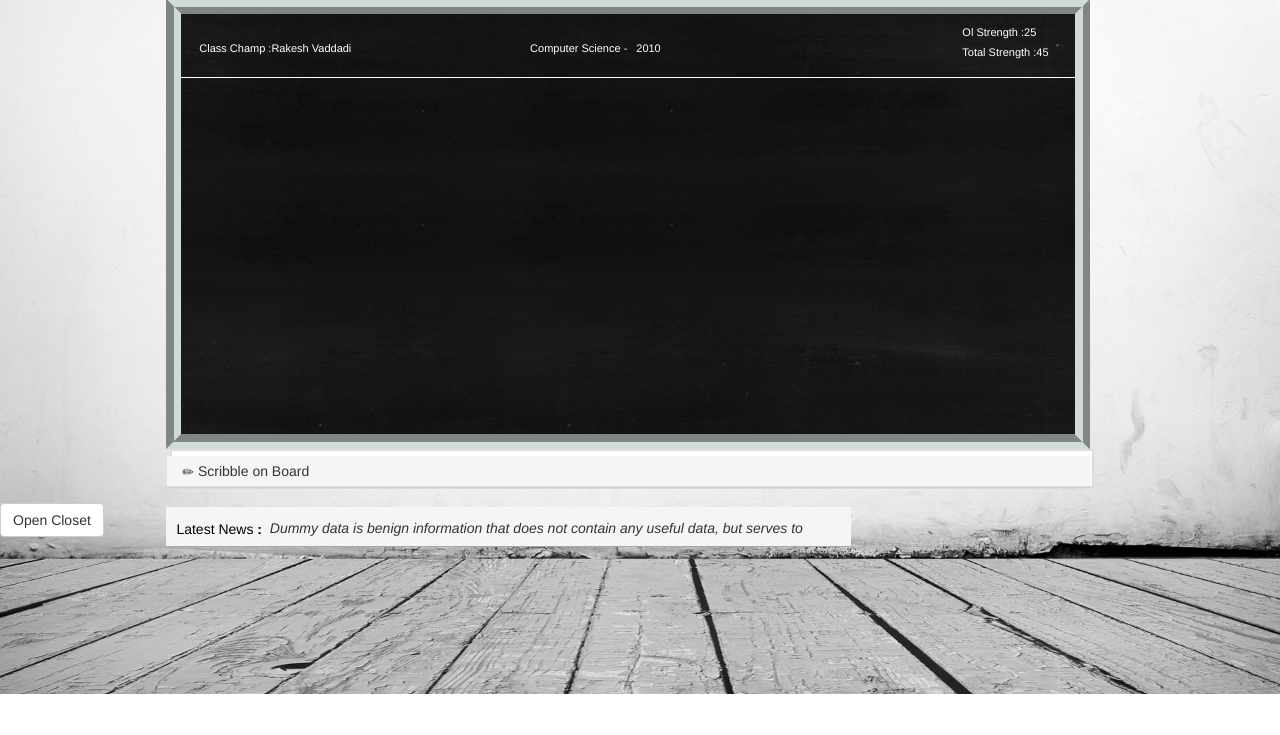
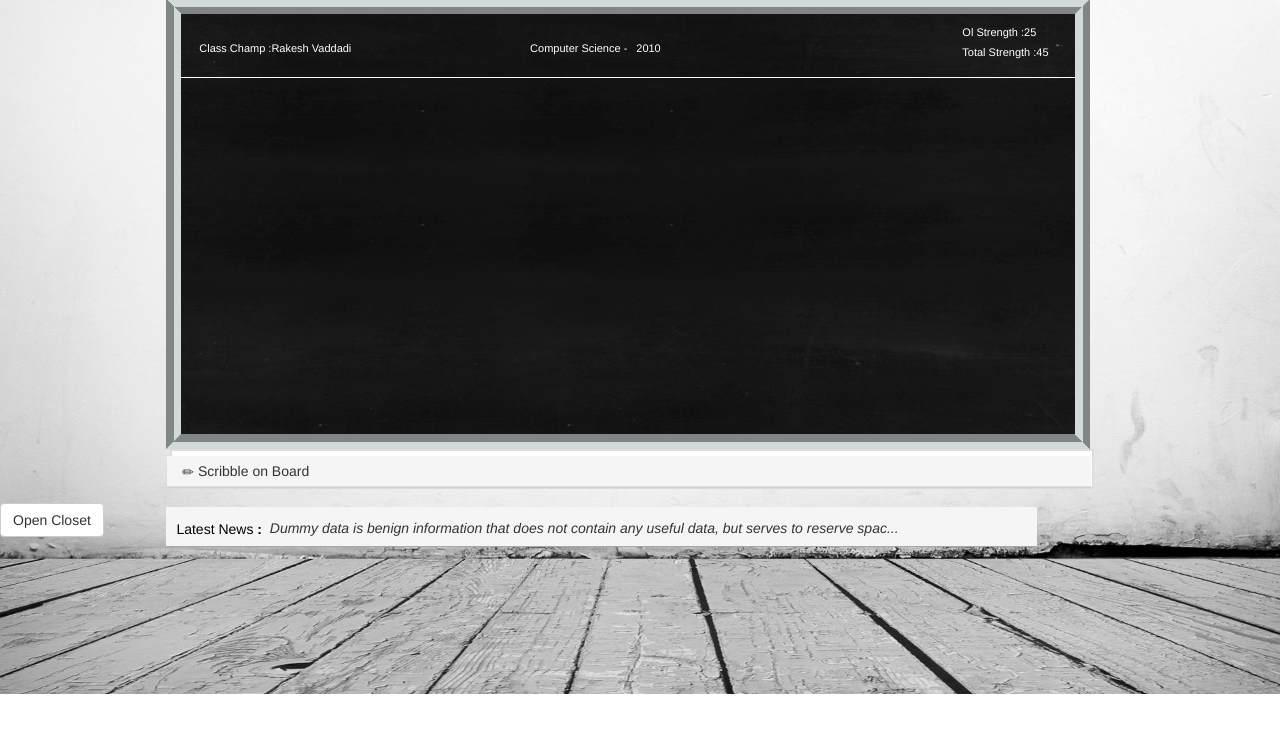
Before and after one commit to Diffinder/topez, a PHP site: page /bb.php in a window 1280 px wide. Shown: the part 65-800 px from the top of the page. Run offline with PHP 8.4, Linux system fonts and the light colour scheme; some libraries are stand-ins or nearby versions; some web fonts are replaced.

Commit message:
ticker size

```diff
--- a/css/style.css
+++ b/css/style.css
@@ -209,7 +209,7 @@ body{
 .ticker {
   position: absolute;
   margin-left: 21%;
-  width: 45.5%;
+  width: 60%;
   height: 40px;
   overflow: hidden;
   line-height: 40px;
```
